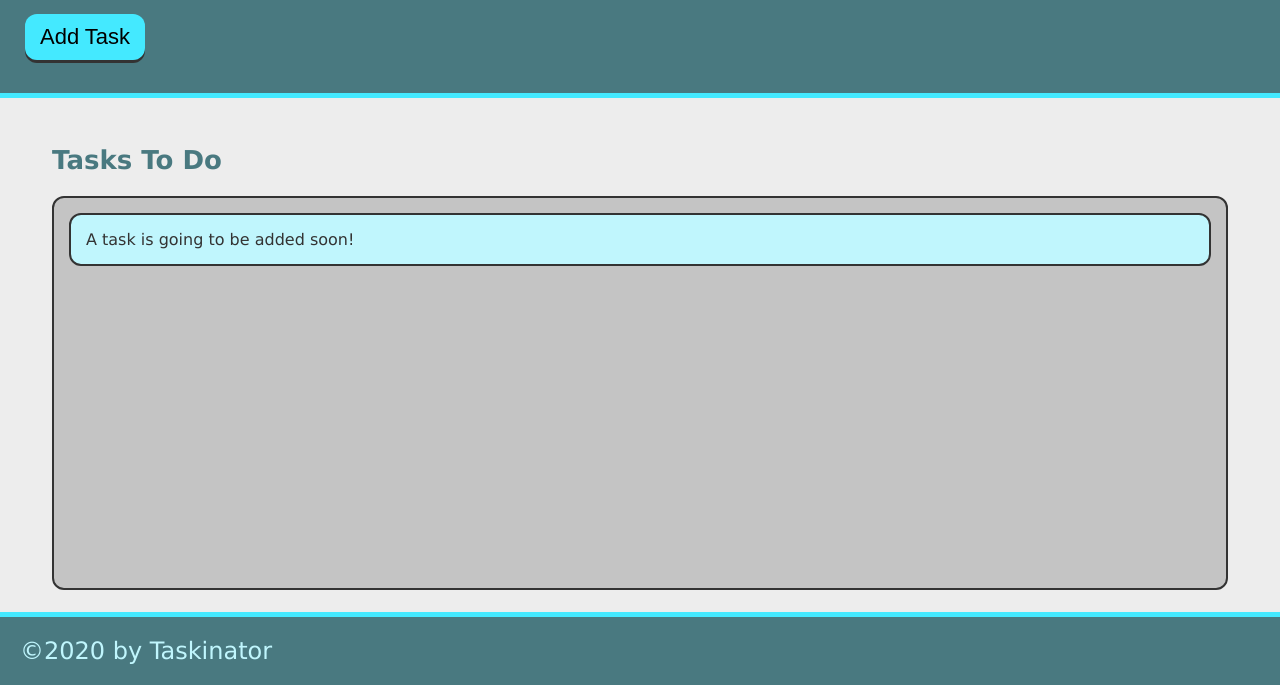
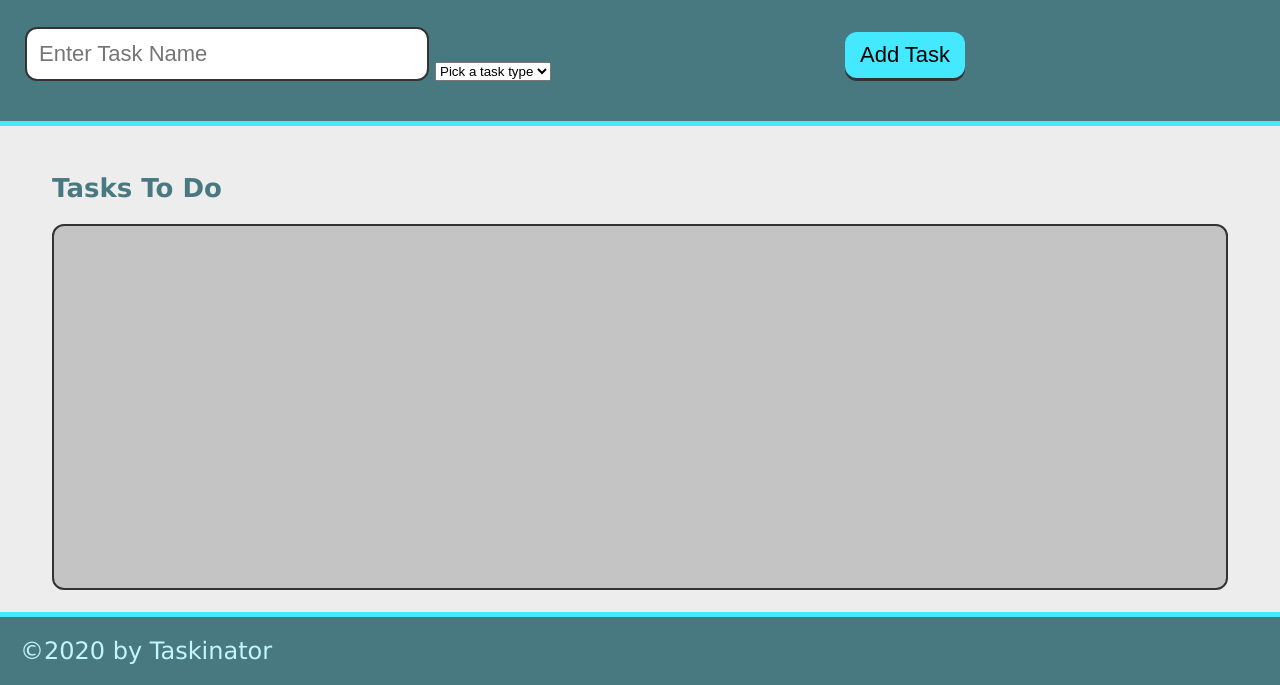
Before and after one commit to singfieldotis/taskinator, a plain HTML site: page index.html in a window 1280 px wide. Shown: the part 115-800 px from the top of the page. Drawn offline with Linux system fonts and the light colour scheme.

Commit message:
add form in html

```diff
--- a/index.html
+++ b/index.html
@@ -11,15 +11,29 @@
     <header>
         <h1 class="page-title">Taskinator</h1>
         <p>Click the button below to add a new task!</p>
-        <button class="btn" id="save-task">Add Task</button>
+        <form id="task-form">
+            <div class="form-group">
+                <input type="text" name="task-name" placeholder="Enter Task Name" />
+            </div>
+            <div class="form-group">
+                <select name="task-type" class="select-dropdown`">
+                    <option value="" disabled selected>Pick a task type</option>
+                    <option value="Print">Print</option>
+                    <option value="Web">Web</option>
+                    <option value="Mobile">Mobile</option>
+                </select>
+            </div>
+            <div class="form-group">
+                <button class="btn" id="save-task" type="submit">Add Task</button>
+            </div>
+        </form>
+
     </header>
 
     <main class="page-content">
         <section class="task-list-wrapper">
             <h2 class="list-title">Tasks To Do</h2>
-            <ul class="task-list" id="tasks-to-do">
-                <li class="task-item">A task is going to be added soon!</li>
-            </ul>
+            <ul class="task-list" id="tasks-to-do"></ul>
         </section>
     </main>
 
```
